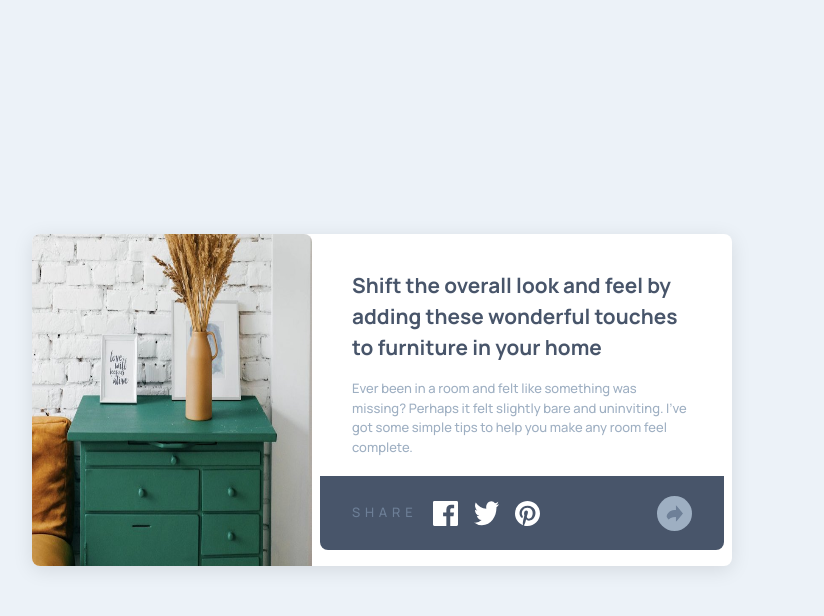
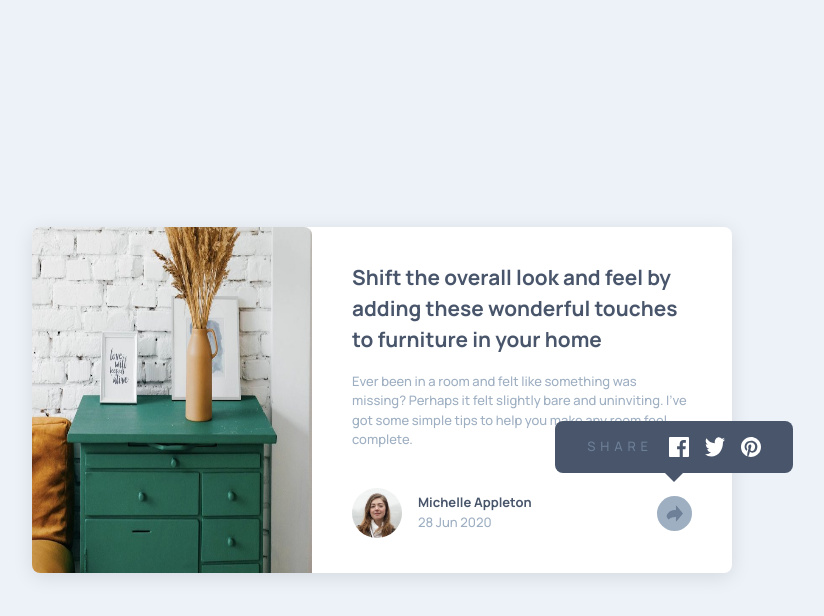
Before and after one commit to ffozdemir/article-preview-component, a plain HTML site: page index.html in a window 1280 px wide. Both pictures are taken after a click on the picture 932 px from the left and 513 px from the top of the page. Shown: the whole page, without its empty margins (258-1082 px from the left). Drawn offline with Linux system fonts and the light colour scheme.

Commit message:
Enhance click event handling for social icons and add CSS for positioning

```diff
--- a/index.js
+++ b/index.js
@@ -3,10 +3,14 @@ const authorInfoEl = document.querySelector(".author-info");
 const socialIconsEl = document.querySelector(".social-icons");
 const cardAuthorEl = document.querySelector(".card-author");
 
-iconShareEl.addEventListener("click",  () => {
-   authorInfoEl.classList.toggle("none");
-   socialIconsEl.classList.toggle("none");
-   cardAuthorEl.classList.toggle("very-dark-grayish-blue");
-   iconShareEl.classList.toggle("light-grayish-blue");
-   iconShareEl.classList.toggle("grayish-blue");
+iconShareEl.addEventListener("click", () => {
+  if (window.matchMedia("(max-width: 768px)").matches) {
+    cardAuthorEl.classList.toggle("very-dark-grayish-blue");
+    authorInfoEl.classList.toggle("none");
+  } else {
+    socialIconsEl.classList.toggle("social-icons-position");
+  }
+  socialIconsEl.classList.toggle("none");
+  iconShareEl.classList.toggle("light-grayish-blue");
+  iconShareEl.classList.toggle("grayish-blue");
 });
--- a/styles.css
+++ b/styles.css
@@ -77,16 +77,16 @@ section.card {
   border-bottom-right-radius: var(--border-radius);
 }
 
-.very-dark-grayish-blue{
-   background-color: var(--very-dark-grayish-blue);
+.very-dark-grayish-blue {
+  background-color: var(--very-dark-grayish-blue);
 }
 
-.grayish-blue{
-   background-color: var(--grayish-blue);
+.grayish-blue {
+  background-color: var(--grayish-blue);
 }
 
-.light-grayish-blue{
-   background-color: var(--light-grayish-blue);
+.light-grayish-blue {
+  background-color: var(--light-grayish-blue);
 }
 
 #author-image {
@@ -171,4 +171,34 @@ section.card {
     border-top-left-radius: var(--border-radius);
     border-bottom-left-radius: var(--border-radius);
   }
+
+  .social-icons-position {
+    position: absolute;
+    top: -3rem;
+    right: -4.3rem;
+    z-index: 1;
+    background-color: var(--very-dark-grayish-blue);
+    padding: 1rem 2rem;
+    border-radius: var(--border-radius);
+  }
+
+  .social-icons-position::after {
+    content: "";
+    border-left: 15px solid transparent;
+    border-right: 15px solid transparent;
+    border-top: 15px solid var(--very-dark-grayish-blue);
+    position: absolute;
+    top: 46px;
+    left: 50%;
+    transform: translateX(-50%);
+  }
+
+  .social-icons-position img {
+    width: 20px;
+    height: 20px;
+  }
+
+  .card-author {
+    position: relative;
+  }
 }
```
